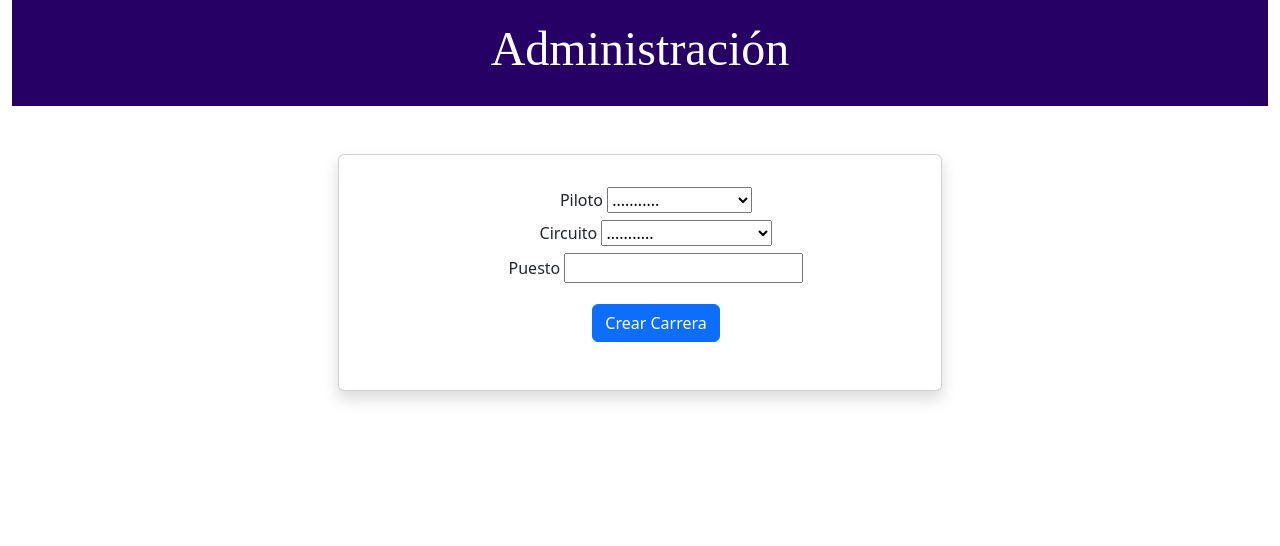
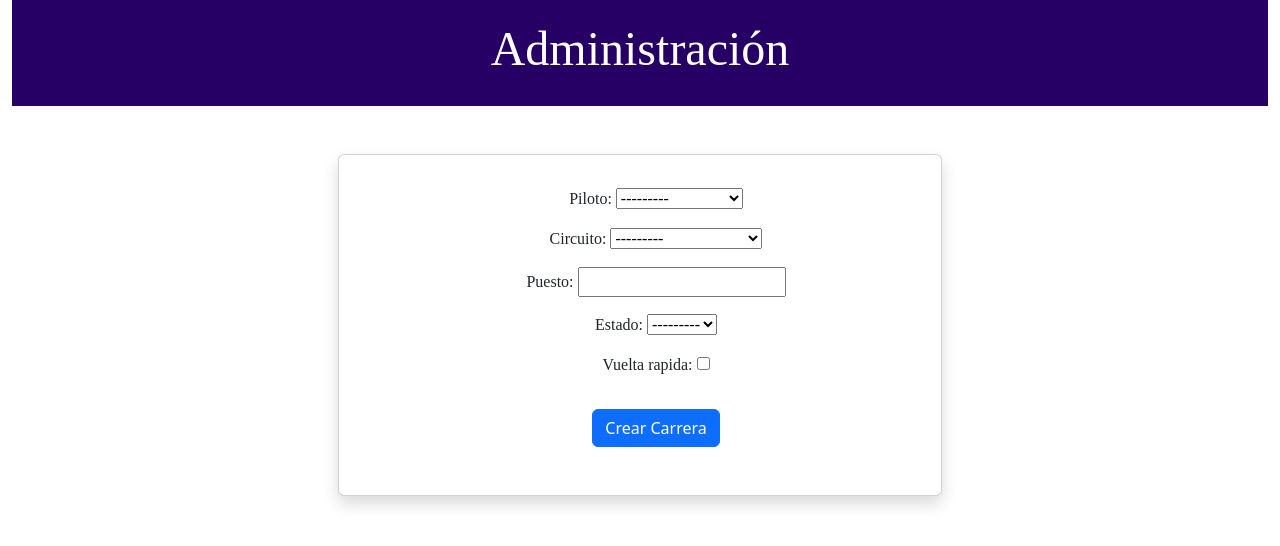
Before and after one commit to JaviPavon/MundialitoPx, a Django app: page /inicio/admin/carrera/crear in a window 1280 px wide. Shown: the top 546 px of the page. Run offline with Django 4.2, Linux system fonts and the light colour scheme; data comes from the database, SQL or seed files in the repository; both versions use the stored data as it was after the commit.

Commit message:
Integración del campo estado y vuelta rápida del modelo Carrera

```diff
--- a/mundialitopx/forms.py
+++ b/mundialitopx/forms.py
@@ -4,4 +4,4 @@ from .models import Carrera
 class CarreraForm(forms.ModelForm):
   class Meta:
     model = Carrera
-    fields = ['piloto', 'circuito', 'puesto']
+    fields = ['piloto', 'circuito', 'puesto', 'estado', 'vuelta_rapida']
--- a/mundialitopx/models.py
+++ b/mundialitopx/models.py
@@ -60,10 +60,17 @@ class Piloto(models.Model):
 
 
 class Carrera(models.Model):
+    estado = [('DSQ', 'DSQ'),('DNF', 'DNF'),]
+
     circuito = models.ForeignKey(Circuito, on_delete=models.CASCADE)
-    puesto = models.IntegerField(validators=[MinValueValidator(1),MaxValueValidator(20)])
+    puesto = models.IntegerField(validators=[MinValueValidator(1),MaxValueValidator(20)], null=True, blank=True)
     piloto = models.ForeignKey(Piloto, on_delete=models.CASCADE)
     puntos = models.IntegerField(default=0)
+    vuelta_rapida = models.BooleanField(default=False)
+    estado = models.CharField(max_length=3, choices=estado, null=True, blank=True)
+
+
+
 
     def __str__(self):
         return str(self.piloto)+ " en " + str(self.circuito)
--- a/mundialitopx/templates/mundialitopx/admin/carrera.html
+++ b/mundialitopx/templates/mundialitopx/admin/carrera.html
@@ -47,7 +47,7 @@
                     <div class="card-title">
                         <div class="row">
                             <div class="col-12"><img height="100px"  src="{{ carrera.circuito.pista.url}}" alt=""></div>
-                            <div class="col-12"><h2>{{ carrera.piloto.nombre }} {{ carrera.puesto }}º-{{ carrera.puntos }}</h2></div>
+                            <div class="col-12"><h2>{{ carrera.piloto.nombre }} {% if carrera.puesto == None %} {{ carrera.estado }} {% else %} {{ carrera.puesto }}º {% endif %}-{{ carrera.puntos }}</h2></div>
                         </div>
                     </div>
                 </div>
--- a/mundialitopx/templates/mundialitopx/admin/carreras/crear.html
+++ b/mundialitopx/templates/mundialitopx/admin/carreras/crear.html
@@ -13,28 +13,8 @@
                                     <div class="col-12 ">
                                         <div class="form-group">
 
-
-                                            <label for="piloto" class="form-label">Piloto</label>
-                                            <select name="piloto" id="piloto">
-                                                <option value="todo">...........</option>
-                                                {% for piloto in pilotos %}
-                                                    <option value="{{ piloto.id }}">{{ piloto.nombre }}</option>
-                                                {% endfor %}
-                                            </select>
-                                        </div>
-                                        <div class="form-group">
-                                            <label for="codigo" class="form-label">Circuito</label>
-                                            <select name="circuito" id="circuito">
-                                                <option value="todo">...........</option>
-                                                {% for circuito in circuitos %}
-                                                    <option value="{{ circuito.id }}">{{ circuito.nombre }}</option>
-                                                {% endfor %}
-                                            </select>
-                                        </div>
-                                        <div class="form-group">
-                                            <label for="codigo" class="form-label">Puesto</label>
-                                            <input type="number" name="puesto" id="puesto">
-                                        </div>
+                                            {% csrf_token %}
+                                            {{ form.as_p }}
 
                                     </div>
                                     <div class="pt-3 col-12">
--- a/mundialitopx/views.py
+++ b/mundialitopx/views.py
@@ -190,11 +190,11 @@ class BorrarCarrera(DeleteView):
 
 class CrearCarrera(CreateView):
     nombre_template = "mundialitopx/admin/carreras/crear.html"
-    fields = ['piloto', 'circuito', 'puesto']
     def get(self, request):
+        form = CarreraForm()
         pilotos = Piloto.objects.all()
         circuitos = Circuito.objects.all()
-        return render(request, self.nombre_template, {'circuitos': circuitos, 'pilotos': pilotos})
+        return render(request, self.nombre_template, {'form':form, 'circuitos': circuitos, 'pilotos': pilotos})
 
     def post(self, request):
         form = CarreraForm(request.POST)
@@ -202,6 +202,7 @@ class CrearCarrera(CreateView):
             puesto = form.cleaned_data["puesto"]
             pilotoform = form.cleaned_data["piloto"]
             circuito = form.cleaned_data["circuito"]
+            vuelta_rapida = form.cleaned_data["vuelta_rapida"]
             piloto = Piloto.objects.get(nombre=pilotoform)
             escuderia = piloto.escuderia
             carrera = form.save(commit=False)
@@ -227,6 +228,10 @@ class CrearCarrera(CreateView):
                 puntos = 1
             else:
                 puntos = 0
+
+            if vuelta_rapida:
+                puntos += 1
+
             carrera.puesto = puesto
             carrera.puntos = puntos
             carrera.piloto = pilotoform
@@ -242,13 +247,13 @@ class CrearCarrera(CreateView):
 
 class EditarCarrera(UpdateView):
     model = Carrera
-    fields = ['piloto', 'circuito', 'puesto']
+    fields = ['piloto', 'circuito', 'puesto', 'estado', 'vuelta_rapida']
     template_name = "mundialitopx/admin/carreras/editar.html"
     template_name_suffix = "_update_form"
     success_url = reverse_lazy("admin")
 
     def post(self, request, pk):
-
+        vuelta_rapida = request.POST.get("vuelta_rapida")
         puesto = int(request.POST.get("puesto"))
         carrera = Carrera.objects.get(pk=pk)
         piloto = carrera.piloto
@@ -277,6 +282,9 @@ class EditarCarrera(UpdateView):
         else:
             puntos = 0
 
+        if vuelta_rapida:
+                puntos += 1
+
         piloto.puntos -= carrera.puntos
         piloto.puntos += puntos
         piloto.save()
```
Also changed, not shown: db.sqlite3, mundialitopx/migrations/0005_carrera_estado_carrera_vuelta_rapida_and_more.py (added).
